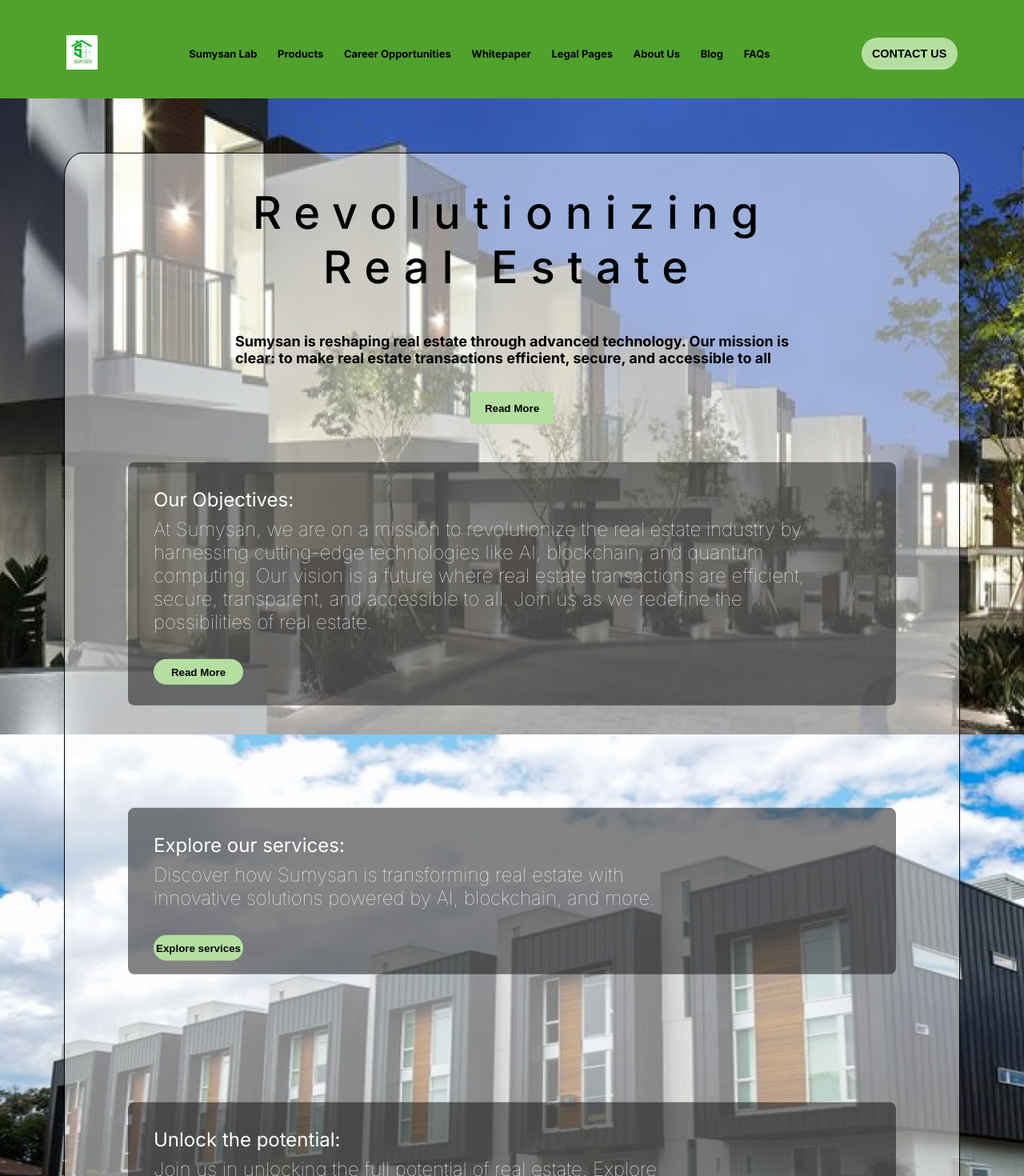
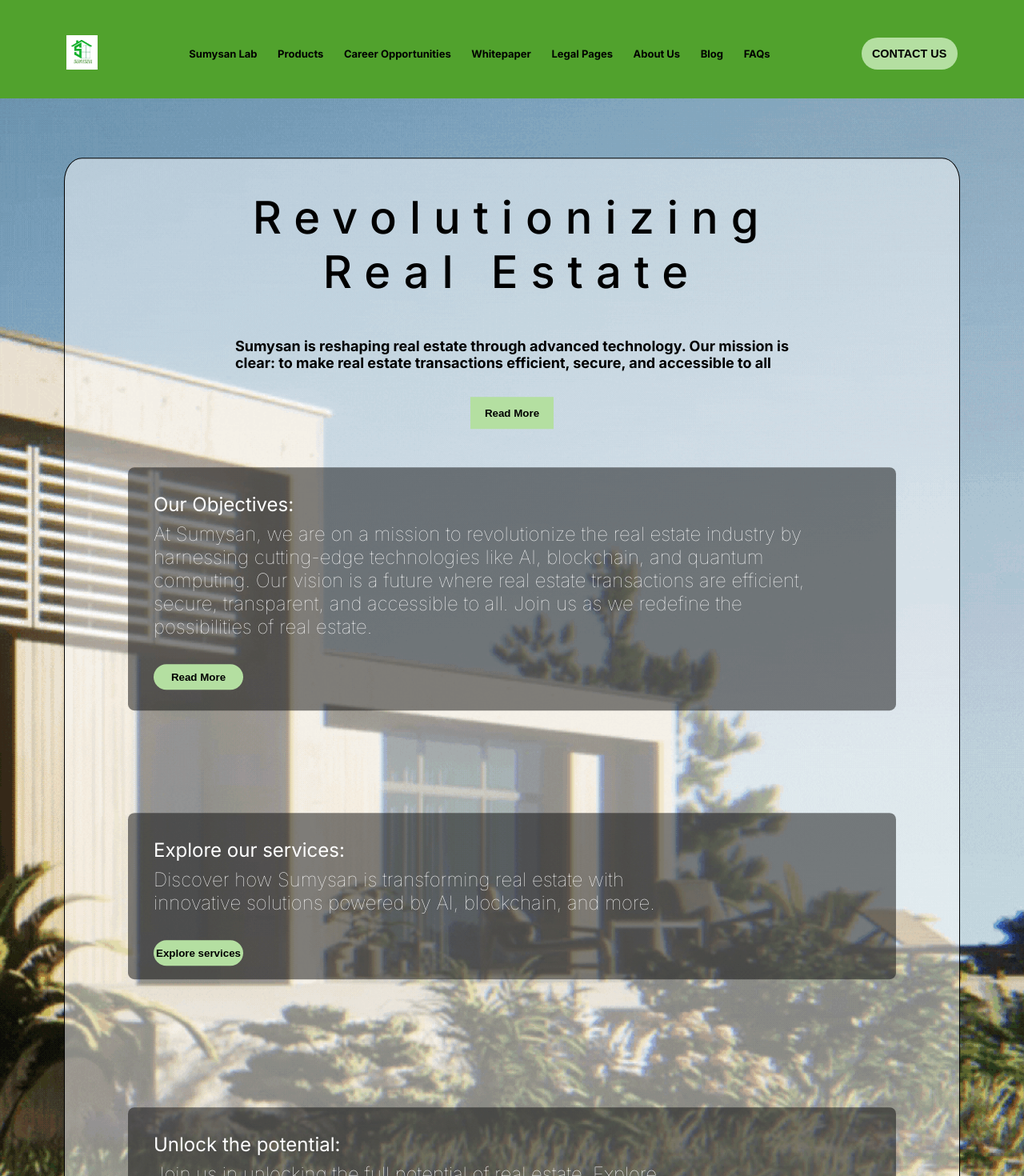
Before and after one commit to SumySan-Homex/Sumysan, a Next.js app: page / in a window 1280 px wide. Shown: the top 1470 px of the page at 80% size. Built offline with nearby package versions, Linux system fonts and the light colour scheme.

Commit message:
:art: Improve structure / change the homepage background image to a gif

```diff
--- a/components/About.tsx
+++ b/components/About.tsx
@@ -1,8 +1,9 @@
 "use client";
 import React from "react";
-// import Image from "next/image";
+import Image from "next/image";
 // import home1 from "../public/home1.png";
 // import home2 from "../public/home2.png";
+import homepage from "../public/homepage.gif";
 import Slideshow from "./Slideshow";
 import styles from "../styles/about.module.css";
 
@@ -105,10 +106,10 @@
         </div>
 
         <div>
-          {/* <Image src={home1} alt="estate" />
-          <Image className={styles.images} src={home2} alt="house" /> */}
-          <Slideshow images={firstSet} />
-          <Slideshow images={secondSet} />
+          <Image className={styles.images} src={homepage} alt="image" />
+
+          {/* <Slideshow images={firstSet} />
+          <Slideshow images={secondSet} /> */}
         </div>
       </div>
     </div>
--- a/styles/about.module.css
+++ b/styles/about.module.css
@@ -5,7 +5,7 @@
 .card {
   margin-top: 2rem;
   width: 70rem;
-  height: 95.4rem;
+  height: 91.6rem;
   border: 1px solid black;
   border-radius: 2%;
   position: absolute;
```
Also changed, not shown: public/homepage.gif (added).
